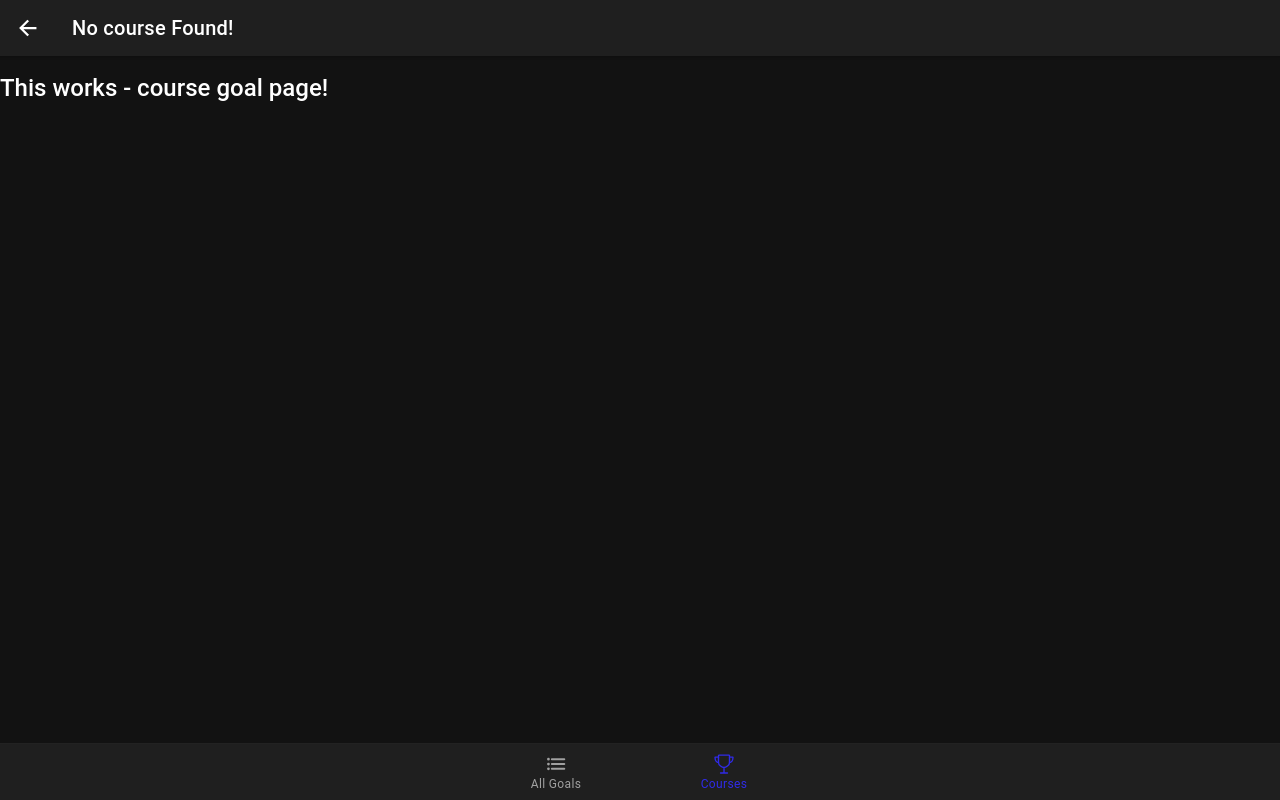
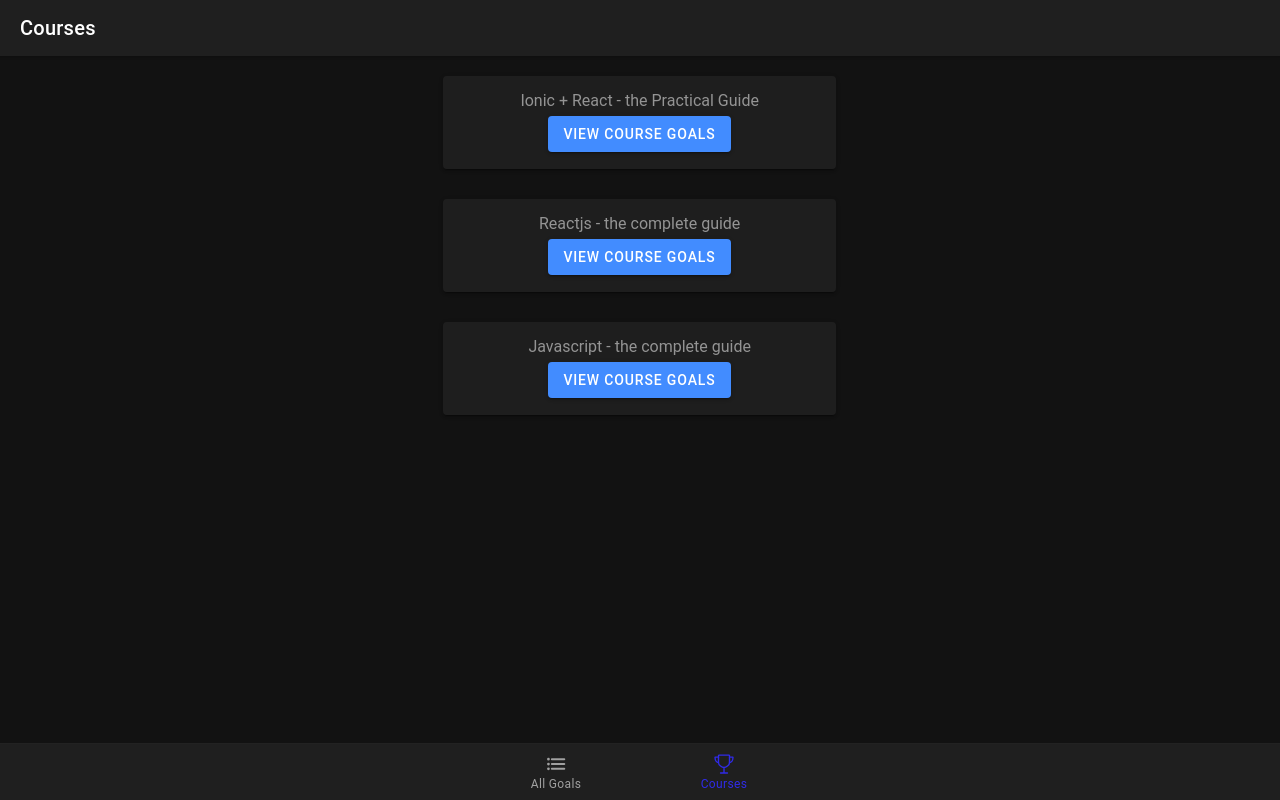
Before and after one commit to khadetou/ionic-course-app, a React (Create React App) app: page /courses/list in a window 1280 px wide. Built offline with nearby package versions, Linux system fonts and the light colour scheme.

Commit message:
courseTabs

```diff
--- a/src/App.tsx
+++ b/src/App.tsx
@@ -1,10 +1,8 @@
 import { Redirect, Route } from 'react-router-dom';
 import { IonApp, IonContent, IonHeader, IonIcon, IonItem, IonLabel, IonList, IonMenu, IonMenuToggle, IonRouterOutlet, IonTabBar, IonTabButton, IonTabs, IonTitle, IonToolbar, setupIonicReact } from '@ionic/react';
 import { IonReactRouter } from '@ionic/react-router';
-import { list, trophyOutline, options } from "ionicons/icons";
-import Courses from './pages/Courses';
-import CourseGoal from './pages/CourseGoal';
-import AllGoals from './pages/AllGoals';
+import { list, options } from "ionicons/icons";
+
 
 
 /* Core CSS required for Ionic components to work properly */
@@ -27,6 +25,7 @@ import '@ionic/react/css/display.css';
 import './theme/variables.css';
 import "./theme/theme.css";
 import Filter from './pages/Filter';
+import CourseTab from './pages/CourseTab';
 
 
 setupIonicReact();
@@ -48,7 +47,7 @@ const App: React.FC = () => {
           <IonContent>
             <IonList>
               <IonMenuToggle>
-                <IonItem button routerLink="/all-goals" routerDirection='none'>
+                <IonItem button routerLink="/courses/all-goals" routerDirection='none'>
                   <IonIcon slot="start" icon={list} />
                   <IonLabel>All Goals</IonLabel>
                 </IonItem>
@@ -62,33 +61,15 @@ const App: React.FC = () => {
             </IonList>
           </IonContent>
         </IonMenu>
-        <IonTabs>
         <IonRouterOutlet id="main">
           <Route path="/filter" exact>
             <Filter />
           </Route>
-            <Route path="/courses" exact >
-              <Courses />
+          <Route path="/courses">
+            <CourseTab />
           </Route>
-            <Route path="/all-goals" exact>
-              <AllGoals />
-            </Route>
-            <Route path="/courses/:courseId">
-              <CourseGoal />
-            </Route>
-            <Redirect to="/courses" />
+          <Redirect path="/" to="/courses/list" exact />
         </IonRouterOutlet>
-          <IonTabBar slot="bottom">
-            <IonTabButton tab="all-goals" href="/all-goals">
-              <IonIcon icon={list} />
-              <IonLabel>All Goals</IonLabel>
-            </IonTabButton>
-            <IonTabButton tab="courses" href="/courses">
-              <IonIcon icon={trophyOutline} />
-              <IonLabel>Courses</IonLabel>
-            </IonTabButton>
-          </IonTabBar>
-        </IonTabs>
       </IonReactRouter>
     </IonApp>
   );
--- /dev/null
+++ b/src/pages/CourseTab.tsx
@@ -0,0 +1,41 @@
+import React from 'react'
+import { IonIcon, IonLabel, IonRouterOutlet, IonTabBar, IonTabButton, IonTabs } from '@ionic/react';
+import { list, trophyOutline } from "ionicons/icons";
+import { Redirect, Route, Switch } from 'react-router';
+import AllGoals from './AllGoals';
+import CourseGoal from './CourseGoal';
+import Courses from './Courses';
+import Filter from './Filter';
+
+const CourseTab: React.FC = () => {
+    return (
+        <IonTabs>
+            <IonRouterOutlet>
+                <Redirect path="/courses" to="/courses/list" exact />
+                <Switch>
+                    <Route path="/courses/list" exact >
+                        <Courses />
+                    </Route>
+                    <Route path="/courses/all-goals" exact>
+                        <AllGoals />
+                    </Route>
+                    <Route path="/courses/:courseId">
+                        <CourseGoal />
+                    </Route>
+                </Switch>
+            </IonRouterOutlet>
+            <IonTabBar slot="bottom">
+                <IonTabButton tab="all-goals" href="/courses/all-goals">
+                    <IonIcon icon={list} />
+                    <IonLabel>All Goals</IonLabel>
+                </IonTabButton>
+                <IonTabButton tab="courses" href="/courses/list">
+                    <IonIcon icon={trophyOutline} />
+                    <IonLabel>Courses</IonLabel>
+                </IonTabButton>
+            </IonTabBar>
+        </IonTabs>
+    )
+}
+
+export default CourseTab;
```
Lines whose indentation alone changed are shown as unchanged.
